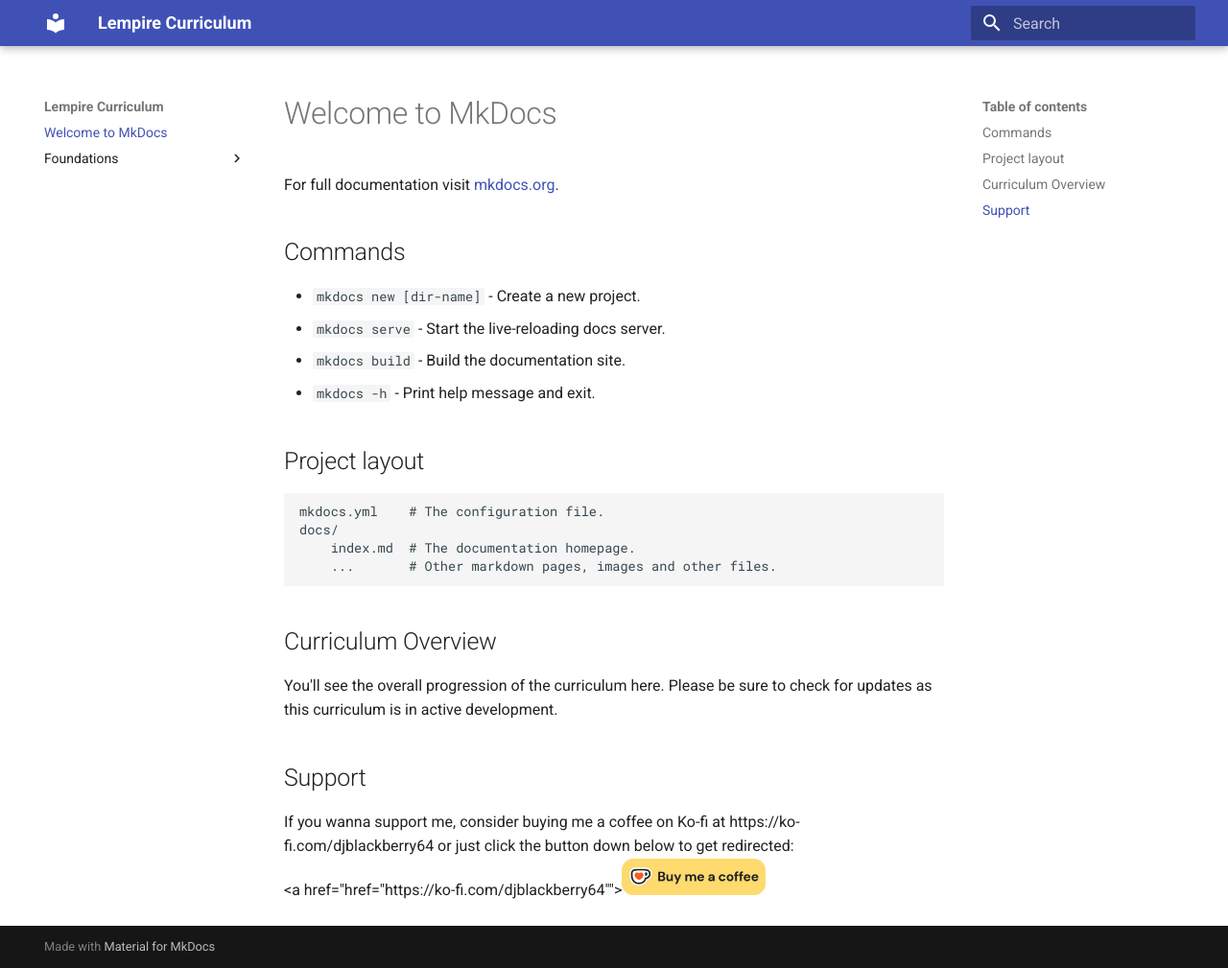
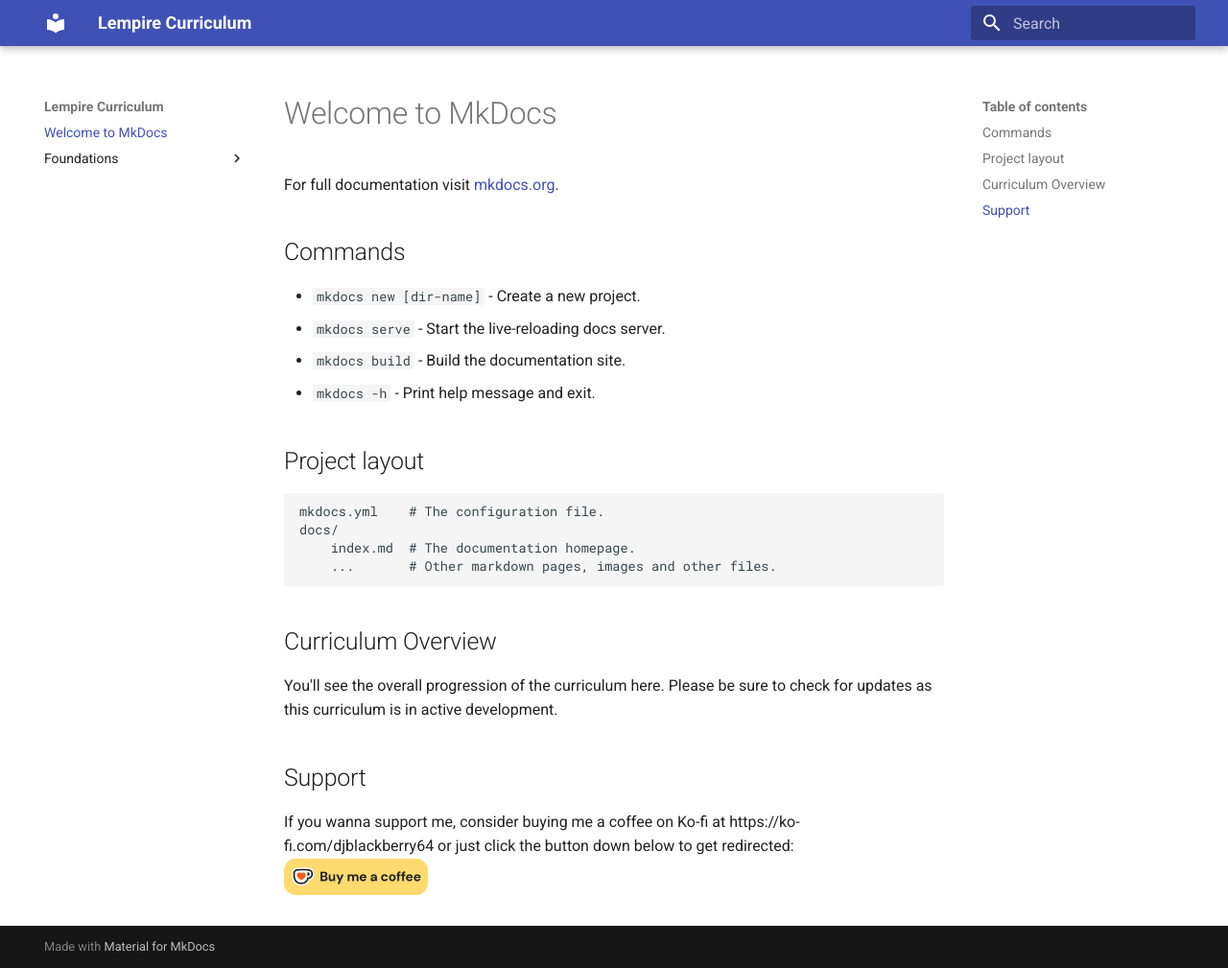
Before and after one commit to djblackberry64/Lempire-curriculum, an MkDocs documentation site: the page built from docs/index.md, in a window 1280 px wide and 1009 px high. Shown: the whole window at 96% size. Built offline with MkDocs 1.6.1 and Material for MkDocs 9.7.7, drawn with Linux system fonts in a browser that asks for light colours.

Commit message:
Fix non directing image by adding <a> tags

```diff
--- a/docs/index.md
+++ b/docs/index.md
@@ -24,4 +24,4 @@
 ## Support
 
 If you wanna support me, consider buying me a coffee on Ko-fi at https://ko-fi.com/djblackberry64 or just click the button down below to get redirected:<br />
-<a href="href="https://ko-fi.com/djblackberry64""><img src="./assets/img/Ko-Fi.jpg" width="150"></a>
+<a href="https://ko-fi.com/djblackberry64"><img src="./assets/img/Ko-Fi.jpg" width="150"></a>
```
Also changed, not shown: 1 other file.
